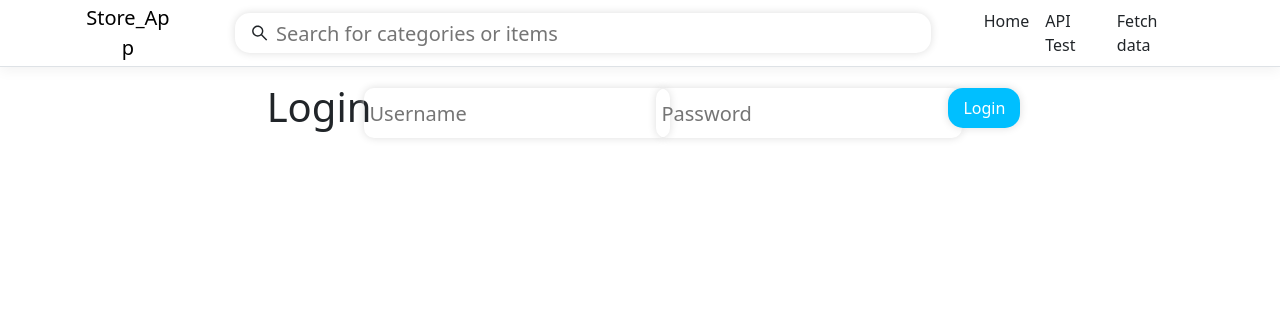
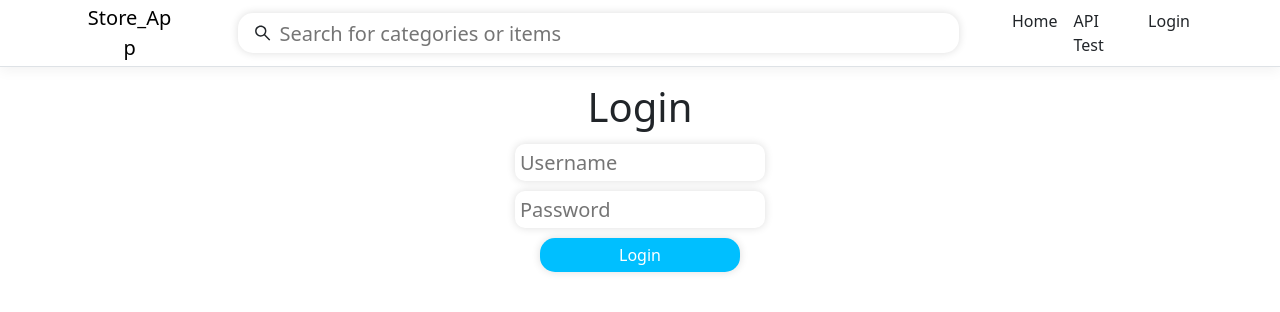
Before and after one commit to joshostblom/store-app, a React (Create React App) app in the folder Store-App/ClientApp/: page /login in a window 1280 px wide. Shown: the top 312 px of the page. Built offline with nearby package versions, Linux system fonts and the light colour scheme.

Commit message:
Center UI, add navitem.

```diff
--- a/Store-App/ClientApp/public/index.html
+++ b/Store-App/ClientApp/public/index.html
@@ -1,6 +1,6 @@
 <!DOCTYPE html>
 <html lang="en">
-  <head>
+<head>
     <meta charset="utf-8">
     <meta name="viewport" content="width=device-width, initial-scale=1, shrink-to-fit=no">
     <meta name="theme-color" content="#000000">
@@ -11,6 +11,10 @@
     -->
     <link rel="manifest" href="%PUBLIC_URL%/manifest.json">
     <link rel="shortcut icon" href="%PUBLIC_URL%/favicon.ico">
+    <link rel="stylesheet"
+          href="https://cdn.jsdelivr.net/npm/bootstrap@5.3.0/dist/css/bootstrap.min.css"
+          integrity="sha384-9ndCyUaIbzAi2FUVXJi0CjmCapSmO7SnpJef0486qhLnuZ2cdeRhO02iuK6FUUVM"
+          crossorigin="anonymous" />
     <!--
       Notice the use of %PUBLIC_URL% in the tags above.
       It will be replaced with the URL of the `public` folder during the build.
@@ -21,7 +25,7 @@
       Learn how to configure a non-root public URL by running `npm run build`.
     -->
     <title>Store_App</title>
-  </head>
+</head>
   <body>
     <noscript>
       You need to enable JavaScript to run this app.
--- a/Store-App/ClientApp/src/App.js
+++ b/Store-App/ClientApp/src/App.js
@@ -3,6 +3,7 @@ import { Route, Routes } from 'react-router-dom';
 import AppRoutes from './AppRoutes';
 import { Layout } from './pages/Layout';
 import './custom.css';
+import 'bootstrap/dist/css/bootstrap.min.css';
 
 export default class App extends Component {
   static displayName = App.name;
--- a/Store-App/ClientApp/src/components/NavMenu/NavMenu.js
+++ b/Store-App/ClientApp/src/components/NavMenu/NavMenu.js
@@ -38,7 +38,7 @@ export class NavMenu extends Component {
                 <NavLink tag={Link} className="text-dark" to="/apitest">API Test</NavLink>
               </NavItem>
               <NavItem>
-                <NavLink tag={Link} className="text-dark" to="/fetch-data">Fetch data</NavLink>
+                <NavLink tag={Link} className="text-dark" to="/login">Login</NavLink>
               </NavItem>
             </ul>
           </Collapse>
--- a/Store-App/ClientApp/src/custom.css
+++ b/Store-App/ClientApp/src/custom.css
@@ -10,7 +10,6 @@ code {
 .btn-primary {
     color: #fff;
     background-color: deepskyblue;
-    width: auto;
     border:none;
     box-shadow: 0px 0px 8px #ddd;
     border-radius: 15px;
@@ -23,5 +22,4 @@ code {
     padding: 5px;
     border-radius: 10px;
     box-shadow: 0px 0px 8px #ddd;
-    width:auto;
 }
--- a/Store-App/ClientApp/src/index.js
+++ b/Store-App/ClientApp/src/index.js
@@ -1,4 +1,5 @@
 import 'bootstrap/dist/css/bootstrap.css';
+import 'bootstrap/dist/css/bootstrap.min.css';
 import React from 'react';
 import { createRoot } from 'react-dom/client';
 import { BrowserRouter } from 'react-router-dom';
--- a/Store-App/ClientApp/src/pages/Layout.js
+++ b/Store-App/ClientApp/src/pages/Layout.js
@@ -1,7 +1,6 @@
 import React, { Component } from 'react';
 import { Container } from 'reactstrap';
 import { NavMenu } from '../components/NavMenu/NavMenu';
-import { DisplayProductBoxes } from '../components/Product/ProductBox/ProductBox';
 
 export class Layout extends Component {
   static displayName = Layout.name;
--- a/Store-App/ClientApp/src/pages/LoginPage/LoginPage.css
+++ b/Store-App/ClientApp/src/pages/LoginPage/LoginPage.css
@@ -1,5 +1,11 @@
-.container {
-    display: flex;
-    align-content: center;
-    justify-content: center;
+.login-header {
+    width:auto;
 }
+
+.text-field {
+    max-width: 250px;
+}
+
+.btn-primary {
+    max-width: 200px;
+}
--- a/Store-App/ClientApp/src/pages/LoginPage/LoginPage.js
+++ b/Store-App/ClientApp/src/pages/LoginPage/LoginPage.js
@@ -1,5 +1,5 @@
 import { useState } from "react";
-import { Row, Container } from "react-bootstrap";
+import { Row } from "react-bootstrap";
 import "./LoginPage.css"
 
 export const LoginPage = () => {
@@ -7,20 +7,22 @@ export const LoginPage = () => {
     const [username, setUsername] = useState("");
     const [password, setPassword] = useState("");
 
+
+
     return (
-        <div className="container">
-            <Container>
-            <h1> Login </h1>
-            <Row>
+        <div>
+            <Row className="justify-content-md-center">
+                <h1 className="login-header"> Login </h1>
+            </Row>
+            <Row className="justify-content-md-center">
                 <input className="text-field" type="text" placeholder="Username" onChange={(e) => setUsername(e.target.value)} />
             </Row>
-            <Row>
+            <Row className="justify-content-md-center">
                 <input className="text-field" type="password" placeholder="Password" onChange={(e) => setPassword(e.target.value)} />
             </Row>
-            <Row>
+            <Row className="justify-content-md-center">
                 <button className="btn-primary">Login</button>
             </Row>
-            </Container>
         </div>
     );
 }
```
Also changed, not shown: Store-App/ClientApp/src/AppRoutes.js (+2 -6 lines), 1 other file (tests, documents, lock files or other folders).
